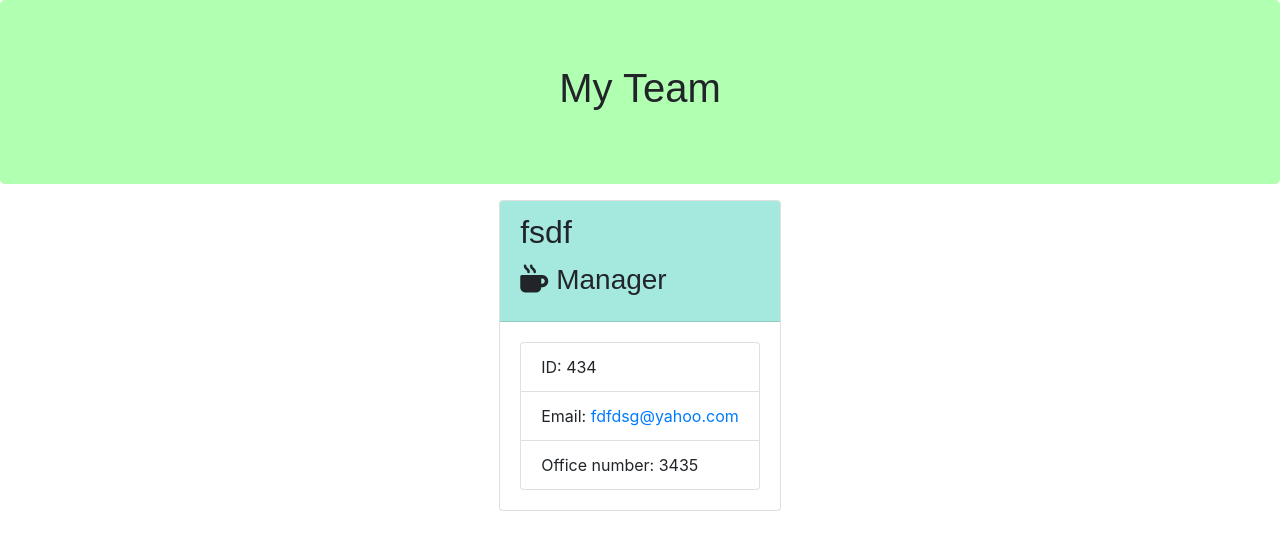
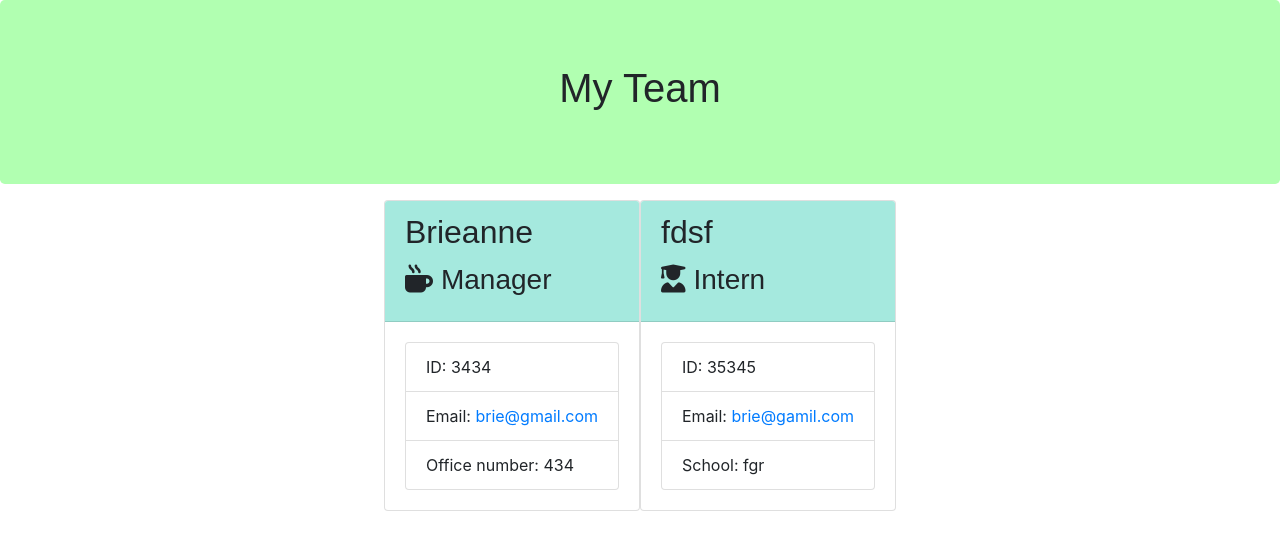
Before and after one commit to BrieanneH/teamGenerator, a website: page output/team.html in a window 1280 px wide. Drawn offline with nearby package versions, Linux system fonts and the light colour scheme.

Commit message:
adding readme

```diff
--- a/output/team.html
+++ b/output/team.html
@@ -1,6 +1,6 @@
 <!DOCTYPE html>
 <html lang="en">
-
+<!--constructing a general HTML-->
 <head>
     <meta charset="UTF-8" />
     <meta name="viewport" content="width=device-width, initial-scale=1.0" />
@@ -23,19 +23,35 @@
     <div class="container">
         <div class="row">
             <div class="team-area col-12 d-flex justify-content-center">
-                <div class="card employee-card">
+                <!---template for manager-->
+<div class="card employee-card">
     <div class="card-header">
-        <h2 class="card-title">fsdf</h2>
+        <h2 class="card-title">Brieanne</h2>
         <h3 class="card-title"><i class="fas fa-mug-hot mr-2"></i>Manager</h3>
     </div>
     <div class="card-body">
         <ul class="list-group">
-            <li class="list-group-item">ID: 434</li>
-            <li class="list-group-item">Email: <a href="mailto:fdfdsg@yahoo.com">fdfdsg@yahoo.com</a></li>
-            <li class="list-group-item">Office number: 3435</li>
+            <li class="list-group-item">ID: 3434</li>
+            <li class="list-group-item">Email: <a href="mailto:brie@gmail.com">brie@gmail.com</a></li>
+            <li class="list-group-item">Office number: 434</li>
         </ul>
     </div>
 </div>
+<!---template for intern-->
+<div class="card employee-card">
+    <div class="card-header">
+        <h2 class="card-title">fdsf</h2>
+        <h3 class="card-title"><i class="fas fa-user-graduate mr-2"></i>Intern</h3>
+    </div>
+    <div class="card-body">
+        <ul class="list-group">
+            <li class="list-group-item">ID: 35345</li>
+            <li class="list-group-item">Email: <a href="mailto:brie@gamil.com">brie@gamil.com</a></li>
+            <li class="list-group-item">School: fgr</li>
+        </ul>
+    </div>
+</div>
+
 
             </div>
         </div>
```
Also changed, not shown: README.md.
